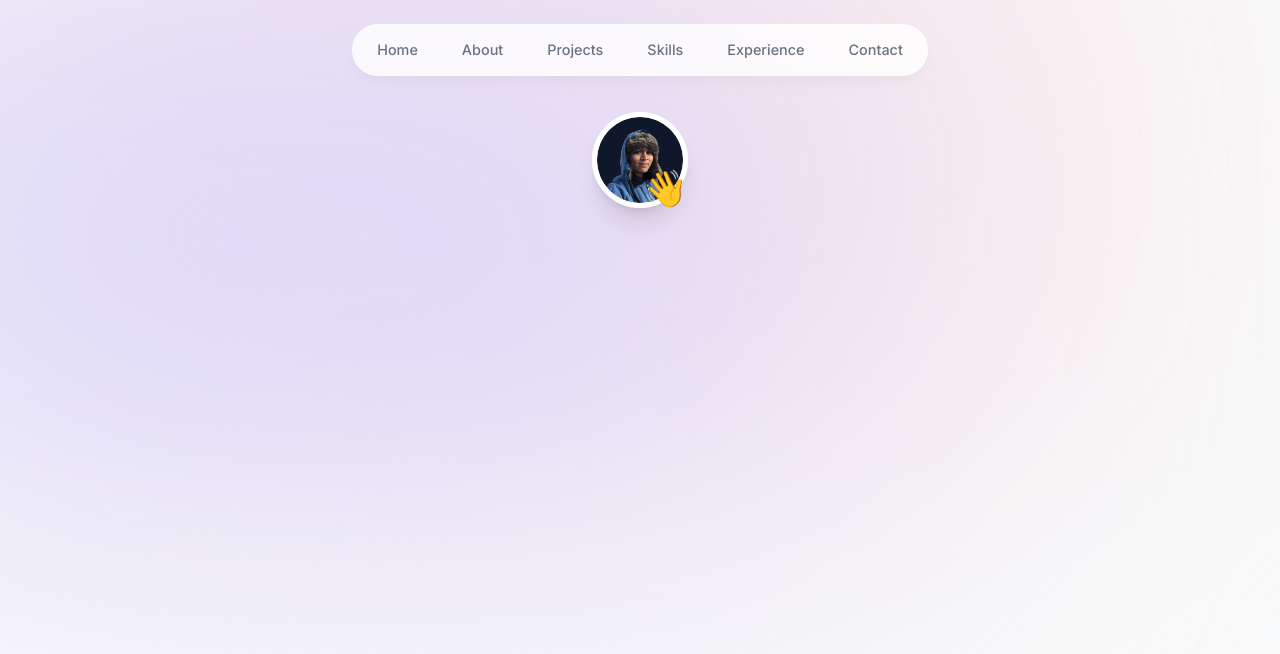
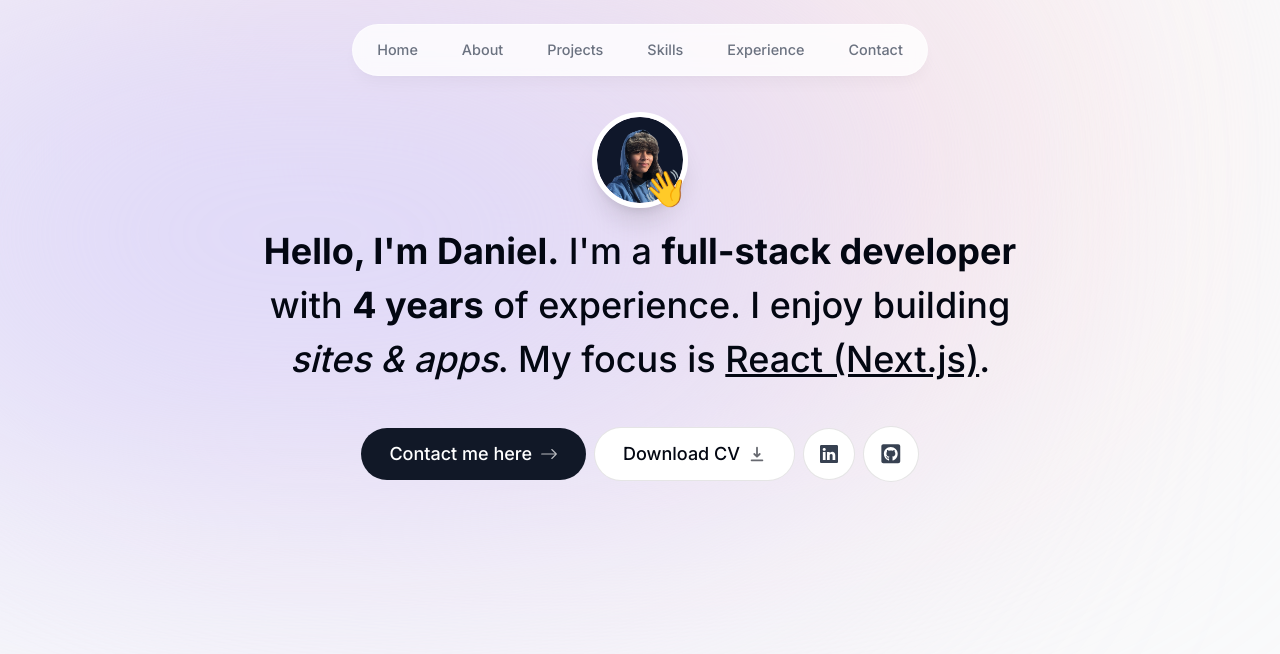
Before and after one commit to DArlegui/My-Portfolio, a Next.js app: page / in a window 1280 px wide. Shown: the top 654 px of the page. Built offline with nearby package versions, Linux system fonts and the light colour scheme.

Commit message:
Refactor layout and update Intro component

```diff
--- a/app/layout.tsx
+++ b/app/layout.tsx
@@ -27,3 +27,5 @@
     </html>
   );
 }
+
+//TimeStamp: 1:33:40
--- a/app/page.tsx
+++ b/app/page.tsx
@@ -2,7 +2,7 @@
 
 export default function Home() {
   return (
-    <main className="">
+    <main className=" flex flex-col items-center px-4">
       <Intro />
     </main>
   );
--- a/components/Intro.tsx
+++ b/components/Intro.tsx
@@ -1,11 +1,15 @@
 'use client';
+import { motion } from 'framer-motion';
 import Image from 'next/image';
+import Link from 'next/link';
+import { BsArrowRight, BsLinkedin } from 'react-icons/bs';
+import { HiDownload } from 'react-icons/hi';
 import photo from '../public/photo.png';
-import { motion } from 'framer-motion';
+import { FaGithubSquare } from 'react-icons/fa';
 
 export default function Intro() {
   return (
-    <section>
+    <section className="mb-28 max-w-[50rem] text-center sm:mb-0">
       <div className="flex items-center justify-center">
         <div className="relative">
           <motion.div
@@ -39,6 +43,51 @@
           </motion.span>
         </div>
       </div>
+
+      <motion.p
+        className="mb-10 mt-4 px-4 text-2xl font-medium !leading-[1.5] sm:text-4xl"
+        initial={{ opacity: 0, y: 100 }}
+        animate={{ opacity: 1, y: 0 }}>
+        <span className="font-bold">Hello, I'm Daniel.</span> I'm a{' '}
+        <span className="font-bold">full-stack developer</span> with{' '}
+        <span className="font-bold">4 years</span> of experience. I enjoy
+        building <span className="italic">sites & apps</span>. My focus is{' '}
+        <span className="underline">React (Next.js)</span>.
+      </motion.p>
+
+      <motion.div
+        className="flex flex-col sm:flex-row items-center justify-center gap-2 px-4 text-lg font-medium"
+        initial={{ opacity: 0, y: 100 }}
+        animate={{ opacity: 1, y: 0 }}
+        transition={{ delay: 0.2 }}>
+        <Link
+          href="#contact"
+          className="group bg-gray-900 text-white px-7 py-3 flex items-center gap-2 rounded-full outline-none focus:scale-110 hover:scale-110 hover:bg-gray-950 active:scale-105 transition">
+          Contact me here{' '}
+          <BsArrowRight className="opacity-70 group-hover:translate-x-1 transition" />
+        </Link>
+        <a
+          className="group bg-white px-7 py-3 flex items-center gap-2 rounded-full
+          outline-none focus:scale-110 hover:scale-110  active:scale-105 transition cursor-pointer border border-black/10
+        "
+          href="/CV.pdf"
+          download>
+          Download CV{' '}
+          <HiDownload className="opacity-60 group-hover:translate-y-1 transition" />
+        </a>
+        <a
+          className="bg-white p-4 text-gray-700 flex items-center gap-2 rounded-full focus:scale-[1.15] hover:scale-[1.15] hover:text-gray-950 active:scale-105 transition cursor-pointer border border-black/10"
+          href="https://linkdin.com"
+          target="_blank">
+          <BsLinkedin />
+        </a>
+        <a
+          className="bg-white p-4 text-gray-700 flex items-center gap-2 text-[1.35rem] rounded-full focus:scale-[1.15] hover:scale-[1.15] hover:text-gray-950  active:scale-105 transition cursor-pointer border border-black/10"
+          href="https://github.com"
+          target="_blank">
+          <FaGithubSquare />
+        </a>
+      </motion.div>
     </section>
   );
 }
```
